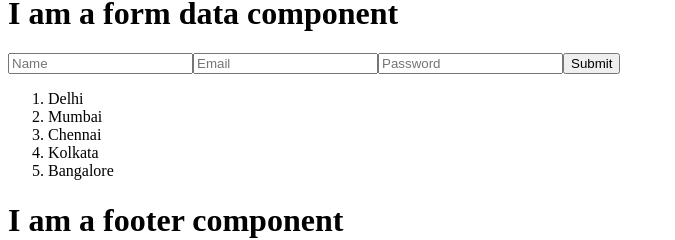
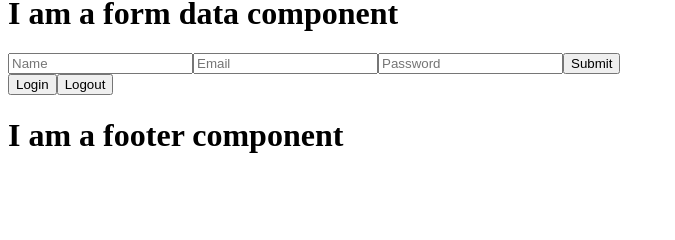
Before and after one commit to iabur/react-learning, a React (Vite) app: page / in a window 1280 px wide. Shown: the part 469-709 px from the top of the page, without its empty margins (0-675 px from the left). Built offline with nearby package versions, Linux system fonts and the light colour scheme.

Commit message:
Add LoginStatus component to Body for user authentication display

```diff
--- a/src/component/Body.jsx
+++ b/src/component/Body.jsx
@@ -1,16 +1,19 @@
 import React from 'react';
 
+const LoginStatus = (status) => {
+    if (status) {
+        return <button>Logout</button>
+    } else {
+        return <button>Login</button>
+    }
+}
+
 const Body = () => {
-    const citys = ["Delhi", "Mumbai", "Chennai", "Kolkata", "Bangalore"];
+
     return (
         <div>
-            <ol>
-                {
-                    citys.map((city, index) => {
-                        return <li key= {index}>{city}</li>
-                    })
-                }
-            </ol>
+            {LoginStatus(false)}
+            <LoginStatus status={true} />
         </div>
     );
 };
```
